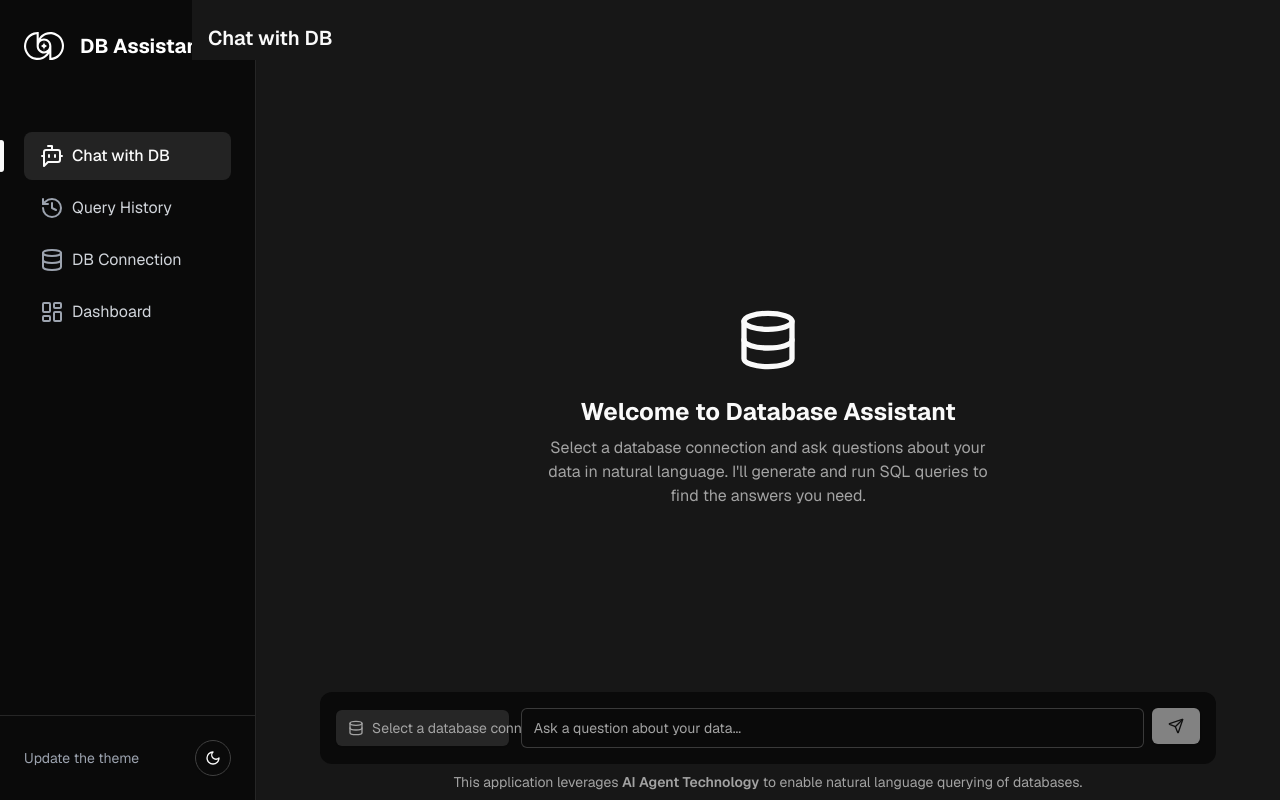
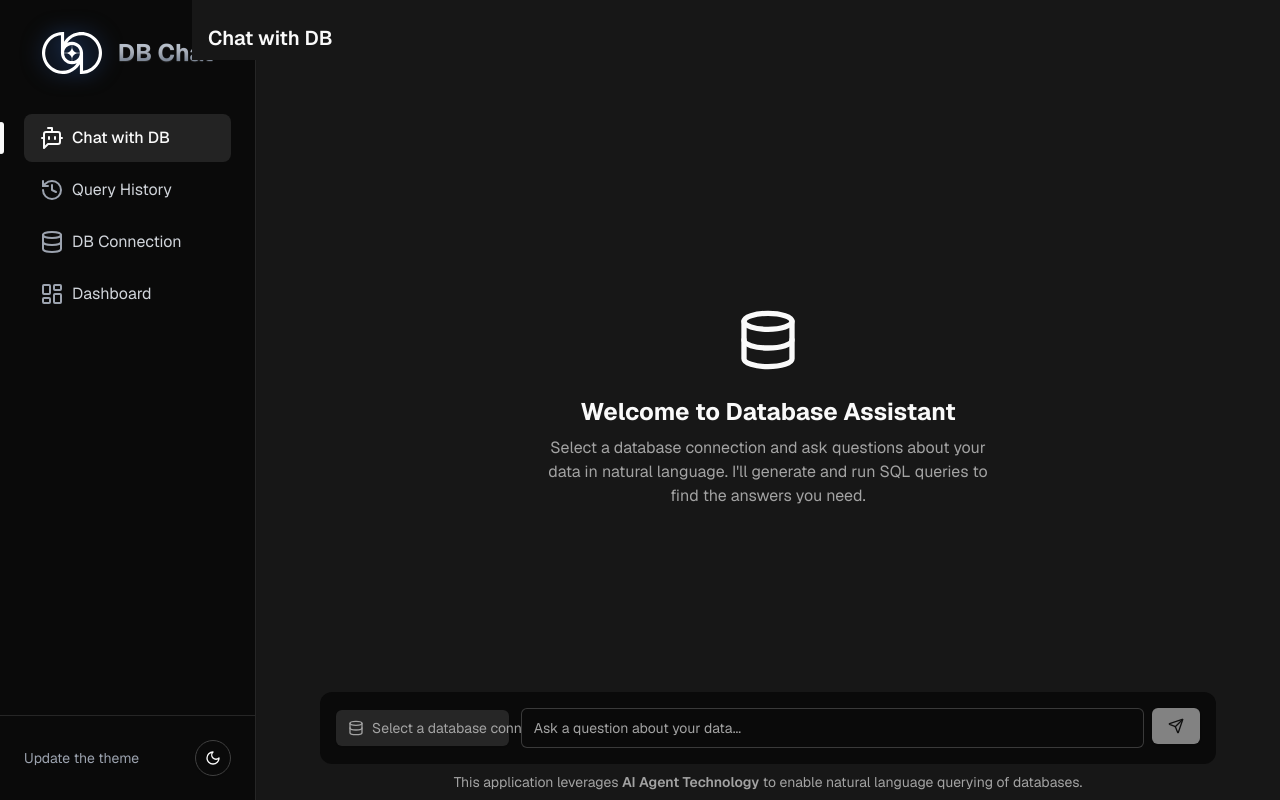
Before and after one commit to andyhou01/ai-db-search, a Next.js app: page / in a window 1280 px wide. Built offline with nearby package versions, Linux system fonts and the light colour scheme.

Commit message:
update the logo

```diff
--- a/components/logo.tsx
+++ b/components/logo.tsx
@@ -6,16 +6,40 @@ const Logo = () => {
   const { theme } = useTheme();
 
   return (
-    <Link href={"/"} className="flex items-center justify-center gap-4 mb-8">
-      {theme === "light" ? (
-        <Image src="/logo.svg" alt="logo" width={40} height={28} />
-      ) : (
-        <Image src="/logo-white.svg" alt="logo" width={40} height={28} />
-      )}
-      <span className="text-xl font-bold text-[#3B82F6] dark:text-white">
-        DB Assistant
+    <Link href={"/"} className="flex items-center justify-center gap-4 group">
+      <div className="relative">
+        {theme === "light" ? (
+          <Image
+            src="/logo.svg"
+            alt="logo"
+            width={60}
+            height={42}
+            className="drop-shadow-lg hover:drop-shadow-xl transition-all duration-300"
+          />
+        ) : (
+          <Image
+            src="/logo-white.svg"
+            alt="logo"
+            width={60}
+            height={42}
+            className="drop-shadow-[0_0_10px_rgba(59,130,246,0.5)] hover:drop-shadow-[0_0_15px_rgba(59,130,246,0.7)] transition-all duration-300"
+          />
+        )}
+      </div>
+      <span className="text-2xl font-bold relative">
+        {theme === "light" ? (
+          <span className="bg-gradient-to-b from-blue-500 via-blue-600 to-blue-700 bg-clip-text text-transparent transition-all duration-300 [text-shadow:0_1px_2px_rgba(0,0,0,0.2)]">
+            DB Chat
+          </span>
+        ) : (
+          <span className="bg-gradient-to-b from-slate-300 via-gray-400 to-slate-600 bg-clip-text text-transparent transition-all duration-300 [text-shadow:0_1px_1px_rgba(255,255,255,0.1)]">
+            DB Chat
+          </span>
+        )}
+        <span className="absolute -inset-1 bg-blue-500/20 dark:bg-blue-400/20 rounded-lg blur-md opacity-0 group-hover:opacity-100 transition-opacity duration-300"></span>
       </span>
     </Link>
   );
 };
+
 export default Logo;
--- a/components/sidebar.tsx
+++ b/components/sidebar.tsx
@@ -47,7 +47,7 @@ export default function Sidebar() {
   return (
     <div className="fixed top-0 left-0 flex flex-col w-64 h-screen border-r border-gray-200 shadow-sm bg-gray-50 dark:bg-neutral-950 dark:border-neutral-800">
       <div className="flex-1 px-6 py-8">
-        <div className="flex items-center">
+        <div className="flex items-center justify-center">
           <Logo />
         </div>
         <nav className="mt-10 space-y-1.5">
```
